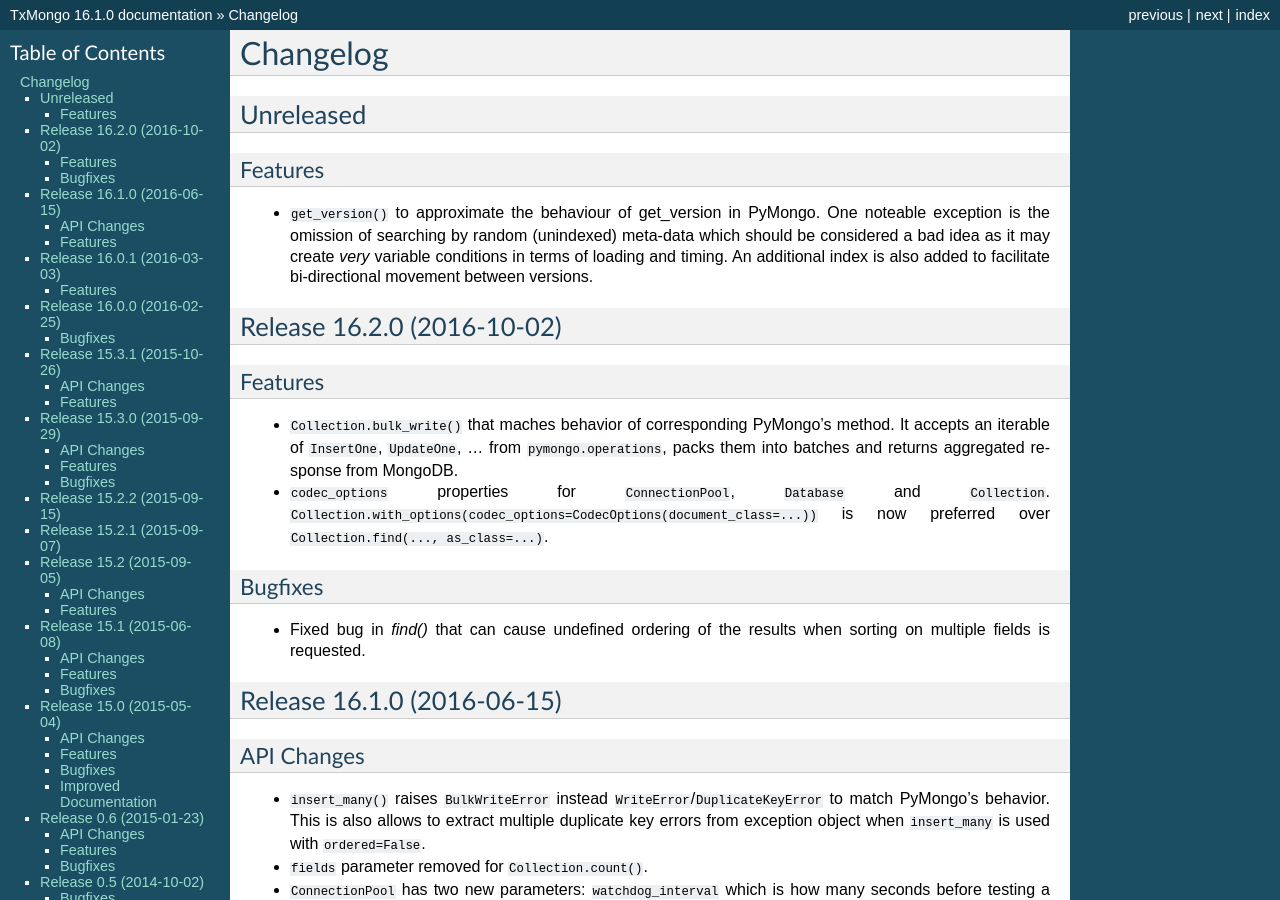
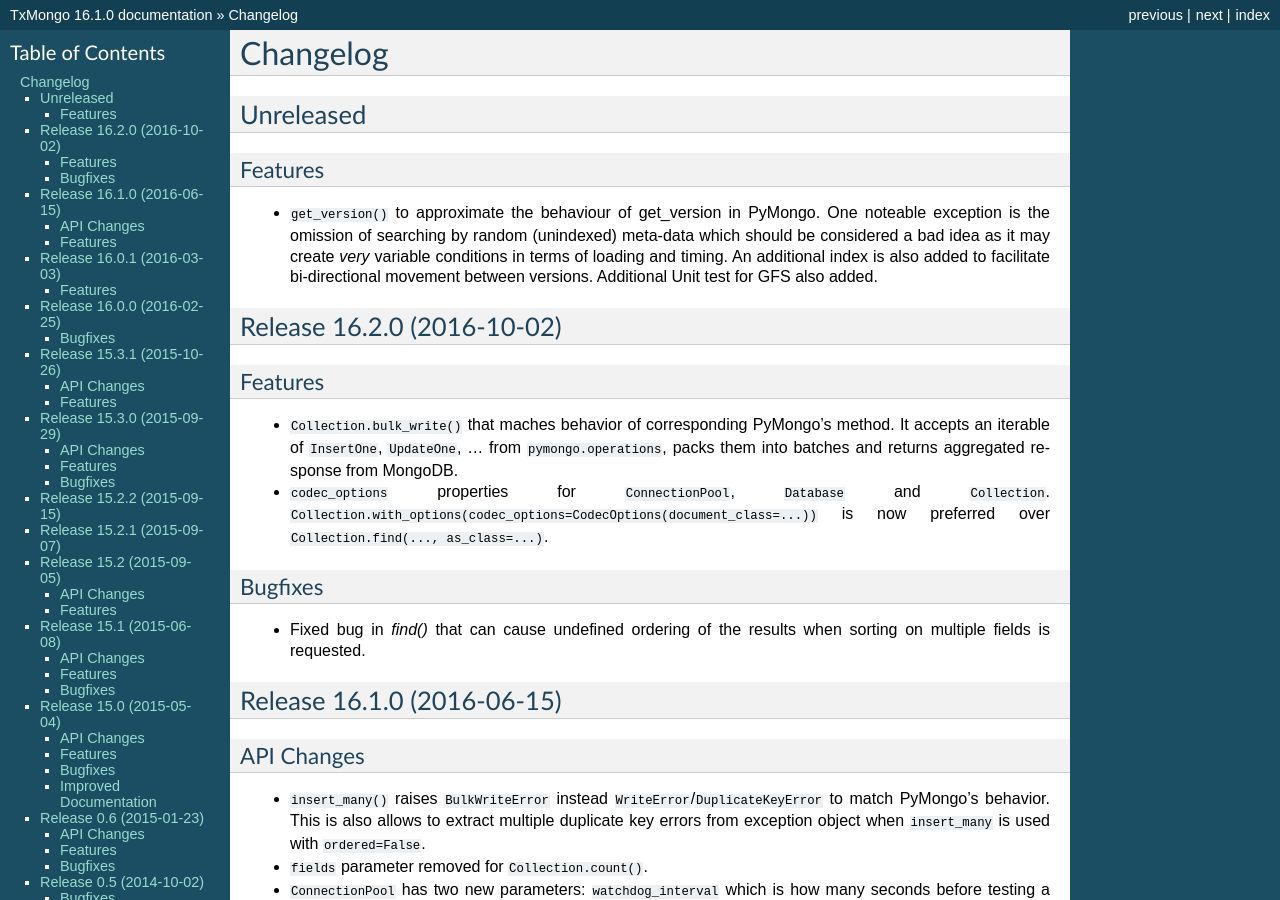
Before and after one commit to twisted/txmongo, a Sphinx documentation site: the page built from docs/source/NEWS.rst, in a window 1280 px wide and 900 px high. Built offline with Sphinx 7.4.7, drawn with Linux system fonts in a browser that asks for light colours; formulas are drawn with MathJax 3.

Commit message:
New Unit test added / passing

```diff
--- a/docs/source/NEWS.rst
+++ b/docs/source/NEWS.rst
@@ -10,7 +10,7 @@ Features
 - ``get_version()`` to approximate the behaviour of get_version in PyMongo. One noteable exception
   is the omission of searching by random (unindexed) meta-data which should be considered a bad idea
   as it may create *very* variable conditions in terms of loading and timing. An additional index is
-  also added to facilitate bi-directional movement between versions.
+  also added to facilitate bi-directional movement between versions. Additional Unit test for GFS also added.
 
 
 Release 16.2.0 (2016-10-02)
```
